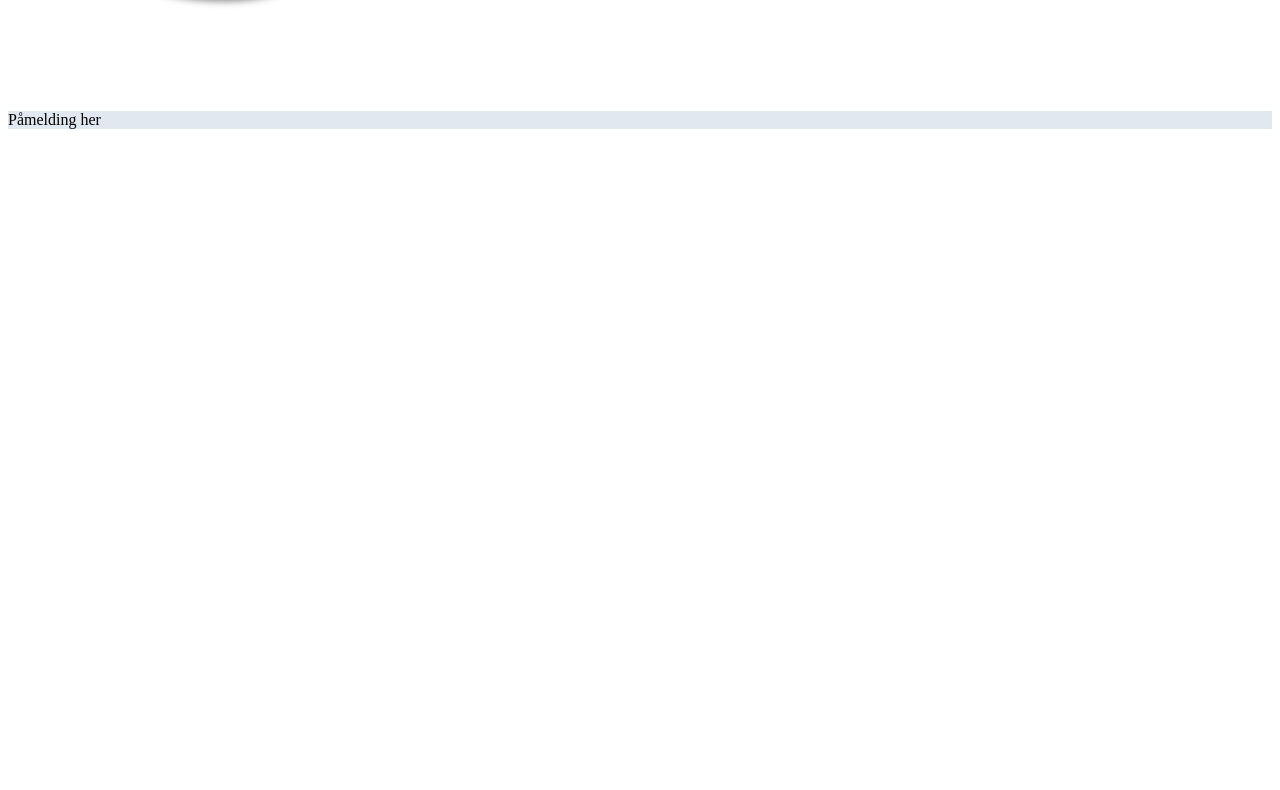
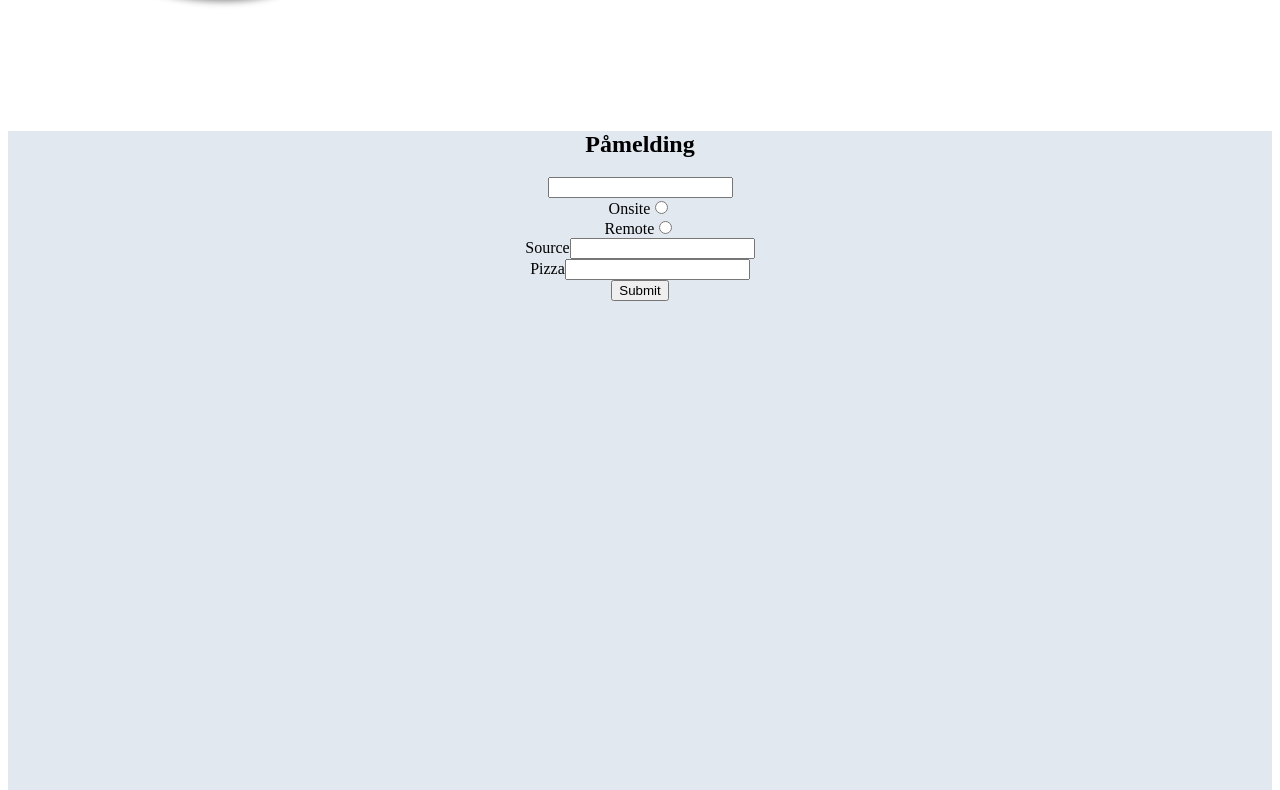
Before and after one commit to KristofferNyvoll/idi-progkonk, a Next.js app: page /idi-open in a window 1280 px wide. Shown: the part 730-1520 px from the top of the page. Before the commit the page ends 867 px from the top, so only its background shows below. Built offline with nearby package versions, Linux system fonts and the light colour scheme.

Commit message:
add formik and yup, implement start of form

```diff
--- a/components/RegistrationForm.tsx
+++ b/components/RegistrationForm.tsx
@@ -1,5 +1,151 @@
 import styles from "../styles/styling.module.css";
+import { Formik, Form, Field, ErrorMessage, FieldArray } from "formik";
+import * as Yup from "yup";
 
 export default function RegistrationForm() {
-  return <div className={styles.registrationForm}>Påmelding her</div>;
+  const grades = [
+    "1.Klasse",
+    "2.Klasse",
+    "3.Klasse",
+    "4.Klasse",
+    "5.Klasse",
+    "Ikke student",
+  ];
+  const universities = ["NTNU", "UiO", "UiB", "Annet"];
+  const validationSchema = Yup.object({
+    teamName: Yup.string().required(),
+    teamMembers: Yup.array().of(
+      Yup.object().shape({
+        name: Yup.string().required("Name is required"),
+        email: Yup.string()
+          .email("Email is invalid")
+          .required("Email is required"),
+        univesity: Yup.string()
+          .required("Vennligst velg universitet")
+          .oneOf(universities),
+        grade: Yup.string()
+          .required("Vennligst velg klassetrinn")
+          .oneOf(grades),
+      })
+    ),
+    participation: Yup.string().required(),
+    source: Yup.string(),
+    pizzaWish: Yup.string(),
+  });
+
+  const initialValues = {
+    teamName: "",
+    teamMembers: [],
+    participation: "",
+    source: "",
+    pizzaWish: "",
+  };
+
+  //   const onChangeteamMembers = (e, field, values, setValues) => {
+  //     // update dynamic form
+  //     const teamMembers = [...values.teamMembers];
+  //     const numberOfteamMembers = e.target.value || 0;
+  //     const previousNumber = parseInt(field.value || '0');
+  //     if (previousNumber < numberOfteamMembers) {
+  //         for (let i = previousNumber; i < numberOfteamMembers; i++) {
+  //             teamMembers.push({ name: '', email: '' });
+  //         }
+  //     } else {
+  //         for (let i = previousNumber; i >= numberOfteamMembers; i--) {
+  //             teamMembers.splice(i, 1);
+  //         }
+  //     }
+  //     setValues({ ...values, teamMembers });
+
+  //     // call formik onChange method
+  //     field.onChange(e);
+  // }
+
+  const onSubmit = (fields: any) => {
+    console.log(fields);
+    alert("SUCCESS!! :-)\n\n" + JSON.stringify(fields, null, 4));
+  };
+
+  return (
+    <div className={styles.registrationForm}>
+      <h1>Påmelding</h1>
+      <Formik
+        initialValues={initialValues}
+        validationSchema={validationSchema}
+        onSubmit={onSubmit}
+      >
+        {({ errors, values, touched, setValues }) => (
+          <Form className={styles.form}>
+            <Field type="teamName" name="teamName" />
+            <ErrorMessage name="teamName" component="div" />
+            <FieldArray name="teamMembers">
+              {() =>
+                values.teamMembers.map((ticket, i) => {
+                  const ticketErrors =
+                    (errors.teamMembers?.length && errors.teamMembers[i]) || {};
+                  const ticketTouched =
+                    (touched.teamMembers?.length && touched.teamMembers[i]) ||
+                    {};
+                  return (
+                    <div key={i} className="list-group list-group-flush">
+                      <div className="list-group-item">
+                        <h5 className="card-title">Ticket {i + 1}</h5>
+                        <div className="form-row">
+                          <div className="form-group col-6">
+                            <label>Name</label>
+                            <Field
+                              name={`teamMembers.${i}.name`}
+                              type="text"
+                              className={"form-control"}
+                            />
+                            <ErrorMessage
+                              name={`teamMembers.${i}.name`}
+                              component="div"
+                              className="invalid-feedback"
+                            />
+                          </div>
+                          <div className="form-group col-6">
+                            <label>Email</label>
+                            <Field
+                              name={`teamMembers.${i}.email`}
+                              type="text"
+                              className={"form-control"}
+                            />
+                            <ErrorMessage
+                              name={`teamMembers.${i}.email`}
+                              component="div"
+                              className="invalid-feedback"
+                            />
+                          </div>
+                        </div>
+                      </div>
+                    </div>
+                  );
+                })
+              }
+            </FieldArray>
+            <label>
+              Onsite
+              <Field type="radio" name="participation" value="Onsite" />
+              <ErrorMessage name="participation" component="div" />
+            </label>
+            <label>
+              Remote
+              <Field type="radio" name="participation" value="Remote" />
+              <ErrorMessage name="participation" component="div" />
+            </label>
+            <label>
+              Source
+              <Field type="text" name="source" />
+            </label>
+            <label>
+              Pizza
+              <Field type="text" name="pizzaWish" />
+            </label>
+            <button type="submit">Submit</button>
+          </Form>
+        )}
+      </Formik>
+    </div>
+  );
 }
--- a/package.json
+++ b/package.json
@@ -14,10 +14,12 @@
     "@types/react-dom": "18.0.9",
     "eslint": "8.30.0",
     "eslint-config-next": "13.0.7",
+    "formik": "^2.2.9",
     "next": "13.0.7",
     "react": "18.2.0",
     "react-dom": "18.2.0",
-    "typescript": "4.9.4"
+    "typescript": "4.9.4",
+    "yup": "^0.32.11"
   },
   "devDependencies": {
     "@types/react": "^18.0.26",
--- a/styles/styling.module.css
+++ b/styles/styling.module.css
@@ -49,5 +49,9 @@
 
 /* components/RegistrationForm  */
 .registrationForm {
-  @apply bg-slate-200;
+  @apply min-h-screen bg-slate-200 text-center;
 }
+
+.form {
+  @apply min-h-screen flex flex-col items-center;
+}
```
Also changed, not shown: 1 other file (tests, documents, lock files or other folders).
